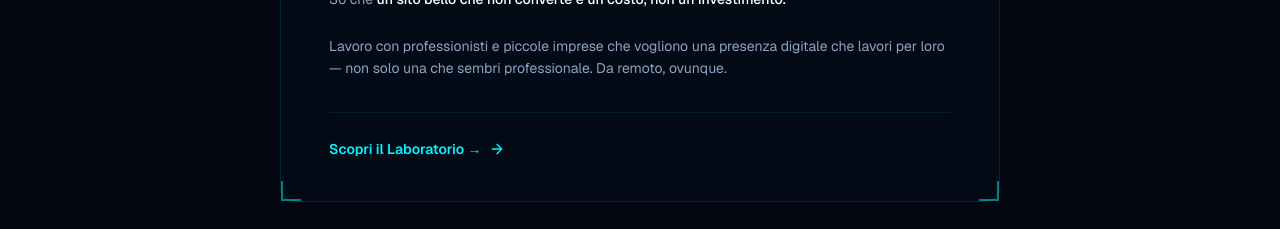
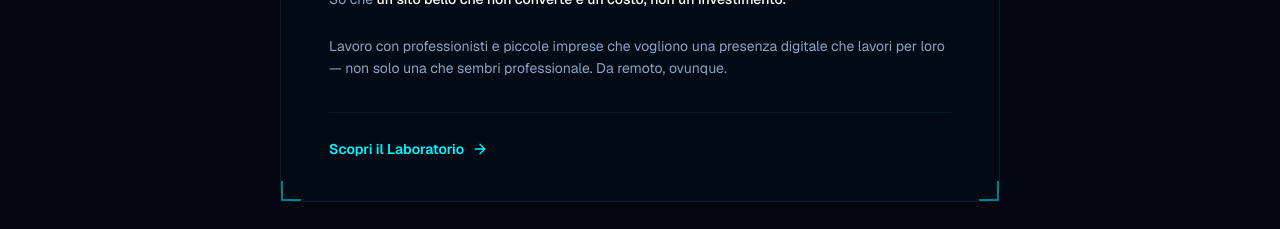
Before and after one commit to MaxDax84/CV_Massimo_Dassano, a Next.js app: page / in a window 1280 px wide. Shown: the part 2700-2929 px from the top of the page. Built offline with nearby package versions, Linux system fonts and the light colour scheme.

Commit message:
Rimuovi freccia duplicata dal testo CTA Laboratorio
Co-Authored-By: Claude Sonnet 4.6 <noreply@anthropic.com>

```diff
--- a/app/page.tsx
+++ b/app/page.tsx
@@ -70,7 +70,7 @@ const homeT = {
       p2_pre: "Ora costruisco siti web. Ma con una prospettiva che la maggior parte dei web designer non ha: so cosa guarda davvero un decision maker quando apre un sito. So cosa lo convince e cosa lo perde. So che ",
       p2_highlight: "un sito bello che non converte è un costo, non un investimento.",
       p3: "Lavoro con professionisti e piccole imprese che vogliono una presenza digitale che lavori per loro — non solo una che sembri professionale. Da remoto, ovunque.",
-      cta: "Scopri il Laboratorio →",
+      cta: "Scopri il Laboratorio",
     },
     pricing: {
       title: "Investimento",
@@ -181,7 +181,7 @@ const homeT = {
       p2_pre: "Now I build websites. But with a perspective most web designers don't have: I know what a decision-maker really looks at when they open a site. I know what convinces them and what loses them. I know that ",
       p2_highlight: "a beautiful site that doesn't convert is a cost, not an investment.",
       p3: "I work with professionals and small businesses who want a digital presence that works for them — not just one that looks professional. Remotely, from anywhere.",
-      cta: "Explore the Laboratorio →",
+      cta: "Explore the Laboratorio",
     },
     pricing: {
       title: "Investment",
```
